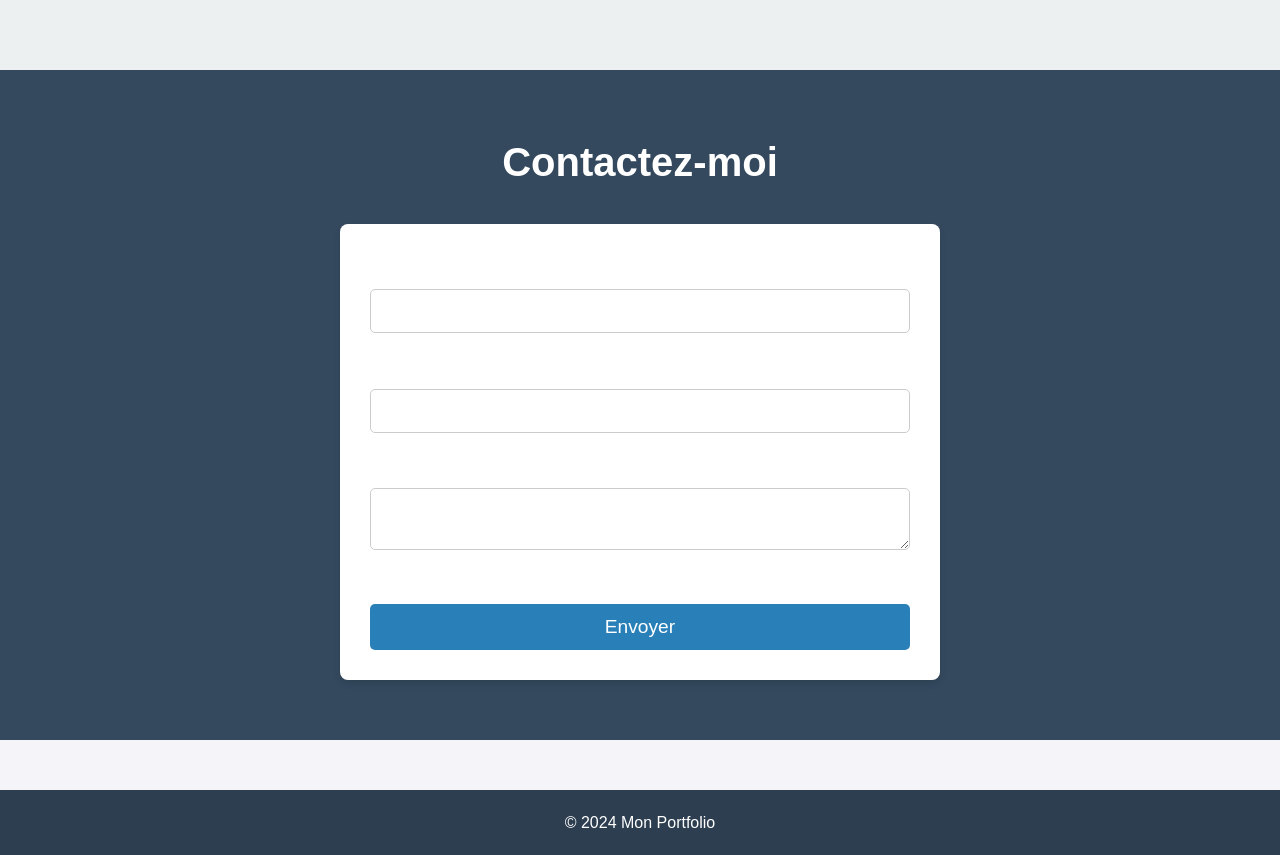
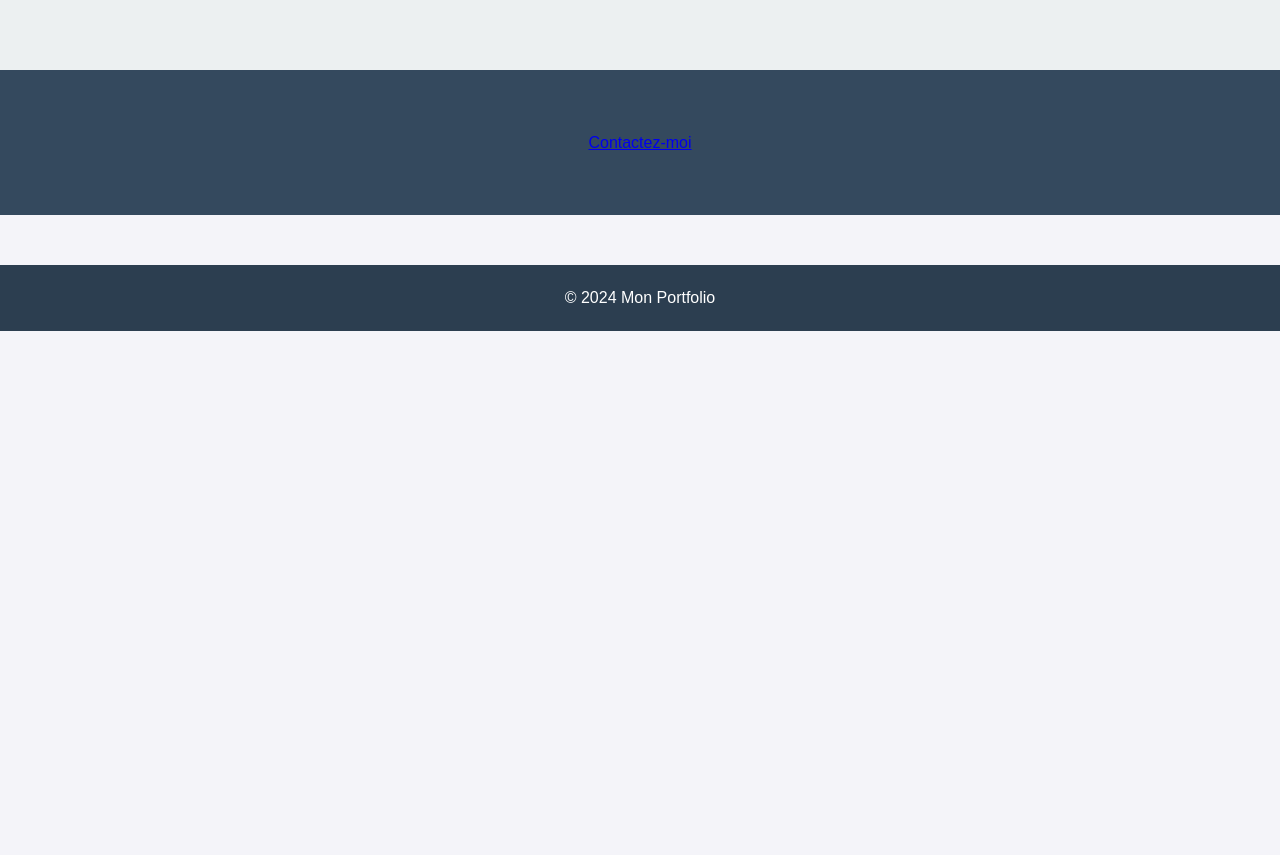
Before and after one commit to Hamza-plateforme/Portfolio., a plain HTML site: page index.html in a window 1280 px wide. Shown: the part 1620-2475 px from the top of the page. After the commit the page ends 1951 px from the top, so only its background shows below. Drawn offline with Linux system fonts and the light colour scheme.

Commit message:
modif portfolio

```diff
--- a/index.html
+++ b/index.html
@@ -59,13 +59,14 @@
 
     <!-- Section Contact -->
     <section id="contact">
-        <h2>Contactez-moi</h2>
-        <form action="#" method="POST">
+        <!-- <h2>Contactez-moi</h2> -->
+        <a href="mailto:hamza.benghelal@laplateforme.io">Contactez-moi</a>
+        <!-- <form action="#" method="POST">
             <label for="nom">Nom :</label>
             <input type="text" id="nom" name="nom" required>
 
             <label for="email">Email :</label>
-            <input type="email" id="email" name="email" required>
+            <input mailto type="email" id="email" name="email" required>
 
             <label for="message">Message :</label>
             <textarea id="message" name="message" required></textarea>..
@@ -74,7 +75,7 @@
 
 
             <button type="submit">Envoyer</button>
-        </form>
+        </form> -->
     </section>
 
     <!-- Footer -->
```
